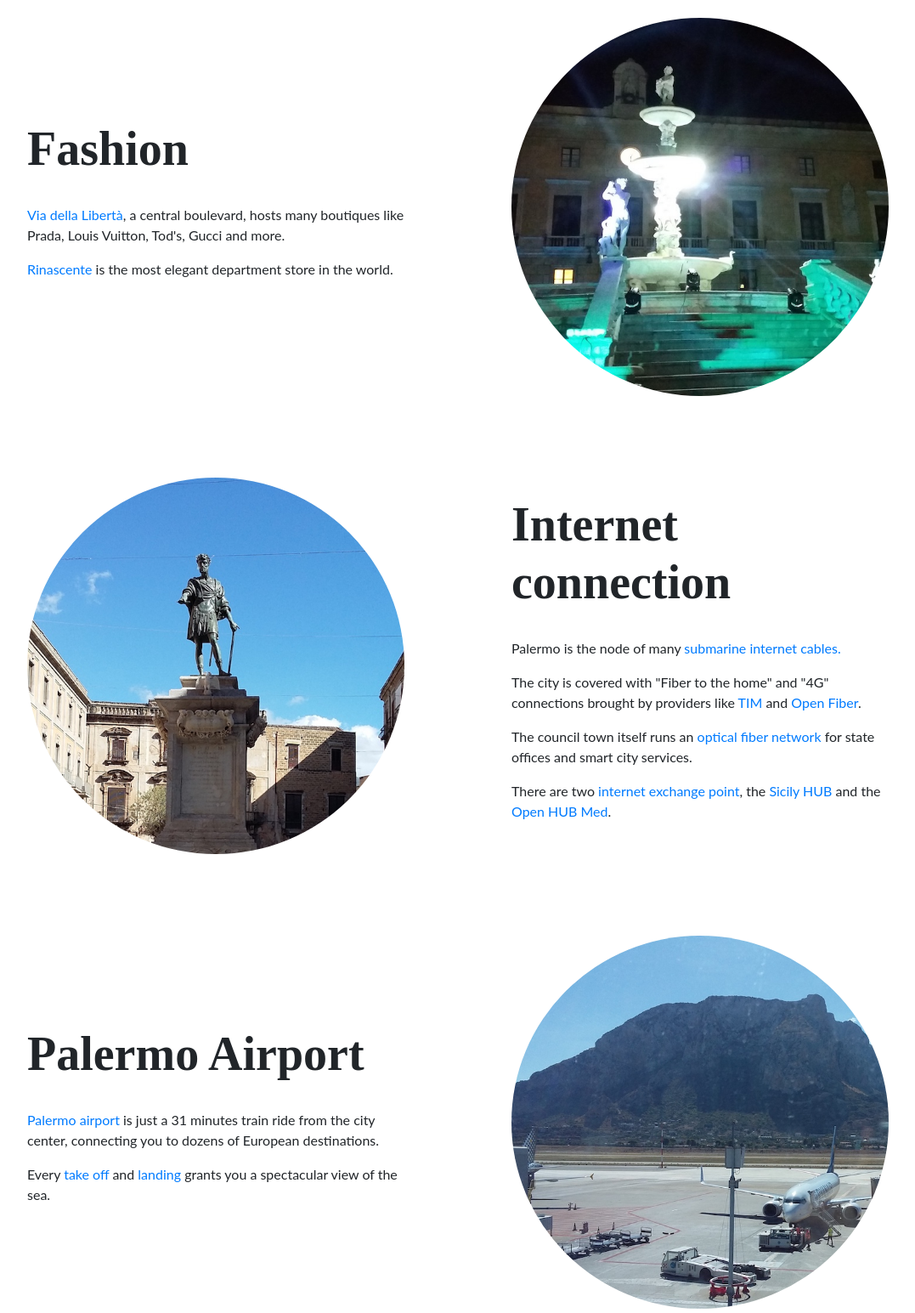
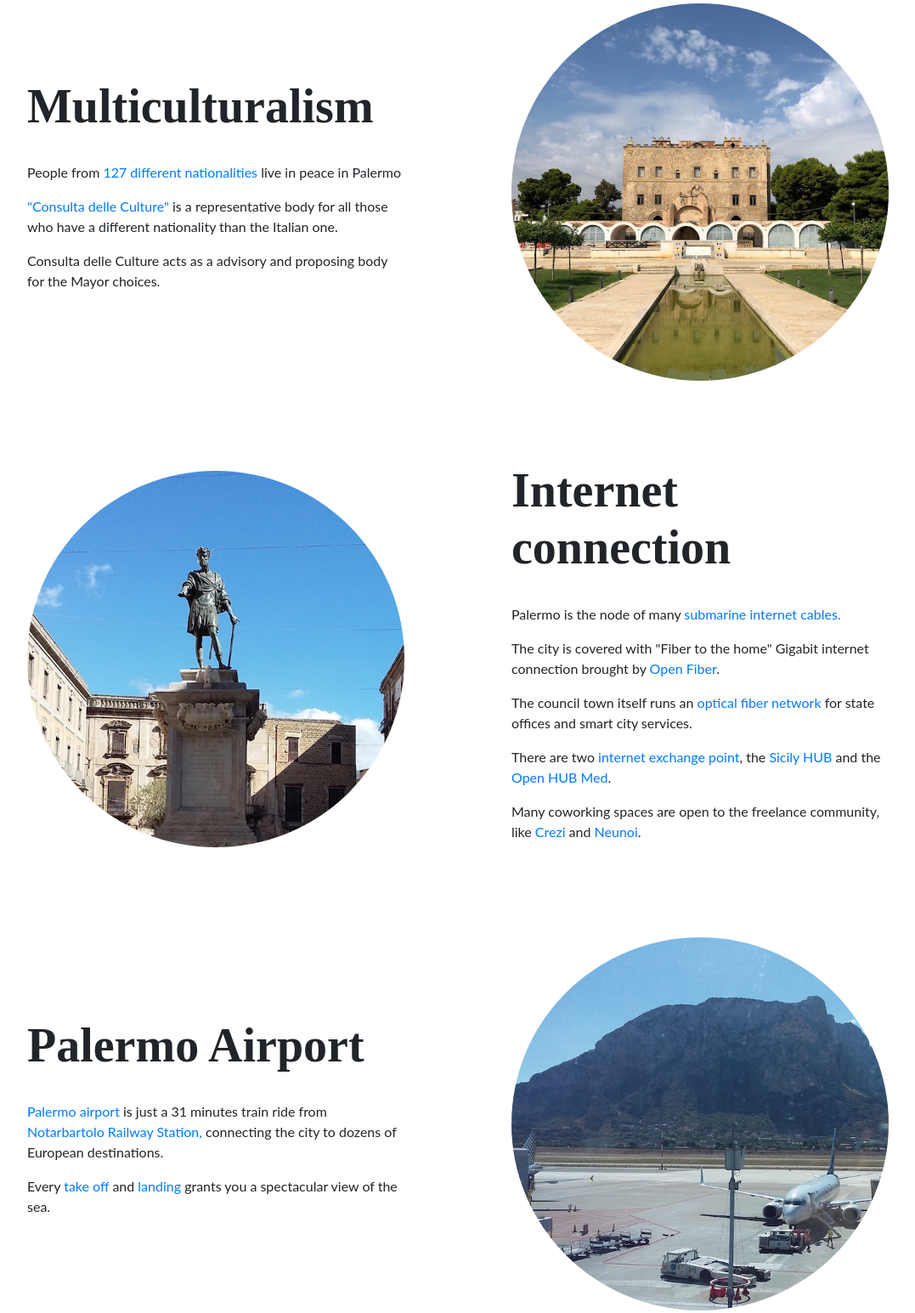
Before and after one commit to marcofromsicily/movetopalermo, a website: page index.html in a window 1280 px wide. Shown: the part 2907-4452 px from the top of the page at 85% size, without its empty margins (101-1178 px from the left). Drawn offline with Linux system fonts and the light colour scheme.

Commit message:
new multicultural section

```diff
--- a/index.html
+++ b/index.html
@@ -127,7 +127,7 @@
         <div class="row align-items-center">
           <div class="col-md-6">
             <div class="p-5">
-              <img class="img-fluid rounded-circle" src="./img/sicilian-food.jpg" alt="">
+              <img class="img-fluid rounded-circle" src="./img/pizza.jpg" alt="">
             </div>
           </div>
           <div class="col-md-6">
@@ -135,7 +135,7 @@
               <h2 class="display-4">Sicilian food</h2>
               <br>
               <p>Sicilian food tastes like the sun and the sea.</p>
-              <p>Too many restaurants should be named as an excellence, <a href="http://mobile.anticafocacceria.it/">Antica Focacceria San Francesco</a>, <a href="http://www.fud.it/"> Fud bottega sicula </a> and <a href="http://www.sanlorenzomercato.it/">San Lorenzo Mercato </a> are just three examples.</p>
+              <p>Too many restaurants should be named as an excellence, <a href="https://www.tripadvisor.it/Restaurant_Review-g187890-d1088471-Reviews-Antica_Focacceria_San_Francesco-Palermo_Province_of_Palermo_Sicily.html">Antica Focacceria San Francesco</a>, <a href="http://www.fud.it/"> Fud bottega sicula </a> and <a href="http://www.sanlorenzomercato.it/">San Lorenzo Mercato </a> are just three examples.</p>
             </div>
           </div>
         </div>
@@ -147,15 +147,16 @@
         <div class="row align-items-center">
           <div class="col-md-6 order-2">
             <div class="p-5">
-              <img class="img-fluid rounded-circle" src="./img/pretoria-fashion.jpg" alt="">
+              <img class="img-fluid rounded-circle" src="./img/zisa.jpg" alt="">
             </div>
           </div>
           <div class="col-md-6 order-1">
             <div class="p-5">
-              <h2 class="display-4">Fashion</h2>
+              <h2 class="display-4">Multiculturalism</h2>
               <br>
-              <p><a href="https://goo.gl/maps/4SiaCMk5DnL2">Via della Libertà</a>, a central boulevard, hosts many boutiques like Prada, Louis Vuitton, Tod's, Gucci and more.</p>
-              <a href="https://www.rinascente.it/">Rinascente </a> is the most elegant department store in the world.</p>
+              <p>People from <a href="https://www.istat.it/it/files//2018/10/Palermo_interculturale_29_10_2018.pdf">127 different nationalities</a> live in peace in Palermo</p>
+              <a href="https://www.comune.palermo.it/partecipa.php?sel=3">"Consulta delle Culture"</a> is a representative body for all those who have a different nationality than the Italian one.</p>
+              <p>Consulta delle Culture acts as a advisory and proposing body for the Mayor choices.</p>
             </div>
           </div>
         </div>
@@ -175,9 +176,10 @@
               <h2 class="display-4">Internet connection</h2>
               <br>
               <p>Palermo is the node of many <a href="https://www.submarinecablemap.com/">submarine internet cables. </a></p>
-              <p>The city is covered with "Fiber to the home" and "4G" connections brought by providers like <a href="https://www.tim.it/">TIM</a> and  <a href="http://openfiber.it/">Open Fiber</a>.
+              <p>The city is covered with "Fiber to the home" Gigabit internet connection brought by <a href="https://openfiber.it/it/fibra-ottica/news/palermo-1-giga-al-secondo-un-modello-per-tutta-litalia">Open Fiber</a>.
               <p>The council town itself runs an <a href="https://umap.openstreetmap.fr/ja/map/anello-telematico-comunale-palermo_71124#13/38.1380/13.3881"> optical fiber network</a> for state offices and smart city services.
               <p>There are two <a href="https://en.wikipedia.org/wiki/Internet_exchange_point"> internet exchange point</a>, the <a href="http://www.tisparkle.com/our-platform/cloud-data-center-platform/sparkle-sicily-hub">Sicily HUB </a> and the <a href="https://www.openhubmed.it/">Open HUB Med</a>.</p>
+              <p>Many coworking spaces are open to the freelance community, like <a href="https://www.creziplus.it/"> Crezi</a> and <a href="http://www.neunoi.it/">Neunoi</a>.</p>
             </div>
           </div>
         </div>
@@ -196,7 +198,7 @@
             <div class="p-5">
               <h2 class="display-4">Palermo Airport</h2>
               <br>
-              <p><a href="http://www.gesap.it/">Palermo airport </a> is just a 31 minutes train ride from the city center, connecting you to dozens of European destinations.</p>
+              <p><a href="http://www.gesap.it/">Palermo airport </a> is just a 31 minutes train ride from <a href="https://en.wikipedia.org/wiki/Palermo_Notarbartolo_railway_station">Notarbartolo Railway Station,</a> connecting the city to dozens of European destinations.</p>
               <p>Every <a href="https://www.youtube.com/watch?v=RtyKEju9fUw"> take off </a> and <a href="https://www.youtube.com/watch?v=4Tym7SoS-TI"> landing </a> grants you a spectacular view of the sea.</p>
             </div>
           </div>
```
Also changed, not shown: img/pizza.jpg (added), img/sicilian-food.jpg (deleted), img/zisa.jpg (added).
